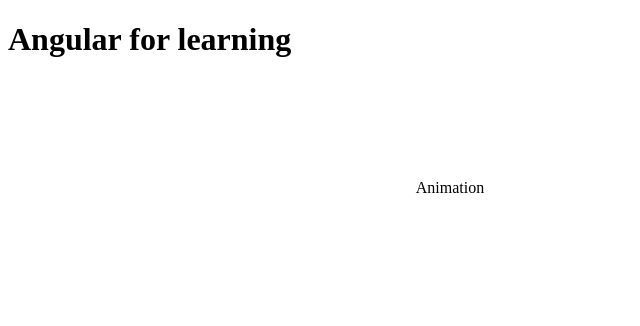
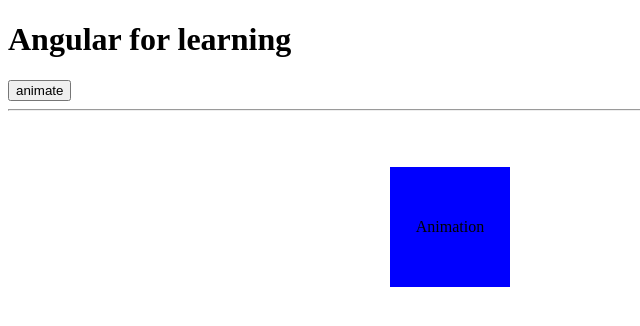
Before and after one commit to skidan29/angular-for-learning, an Angular app: page / in a window 1280 px wide. Shown: the top 326 px of the page, without its empty margins (0-640 px from the left). Built offline with nearby package versions, Linux system fonts and the light colour scheme.

Commit message:
закончил на анимации раздел trasition

```diff
--- a/src/app/test-page/test-page.component.html
+++ b/src/app/test-page/test-page.component.html
@@ -1,3 +1,6 @@
+<button (click)="animate()">animate</button>
+<hr>
 <div class="wrap">
-    <div class="box">Animation</div>
+
+    <div class="box" [@box]="boxState">Animation</div>
 </div>
--- a/src/app/test-page/test-page.component.ts
+++ b/src/app/test-page/test-page.component.ts
@@ -1,15 +1,35 @@
 import { Component, OnInit } from '@angular/core';
+import {
+    animate,
+    state,
+    style,
+    transition,
+    trigger,
+} from '@angular/animations';
 
 @Component({
   selector: 'app-test-page',
   templateUrl: './test-page.component.html',
   styleUrls: ['./test-page.component.scss'],
+    animations:[
+        trigger('box',[
+            state('start', style({background:'blue'})),
+            state('end', style({background: 'red', transform: 'scale(1.2)'})),
+            transition('start=>end',animate(450)),
+            transition('end=>start',animate(450))
+        ])
+    ]
 })
 export class TestPageComponent implements OnInit {
+    public boxState = 'start'
 
   constructor() { }
 
   ngOnInit(): void {
   }
 
+  animate(){
+        this.boxState = this.boxState === 'start' ? 'end': 'start';
+  }
+
 }
```
